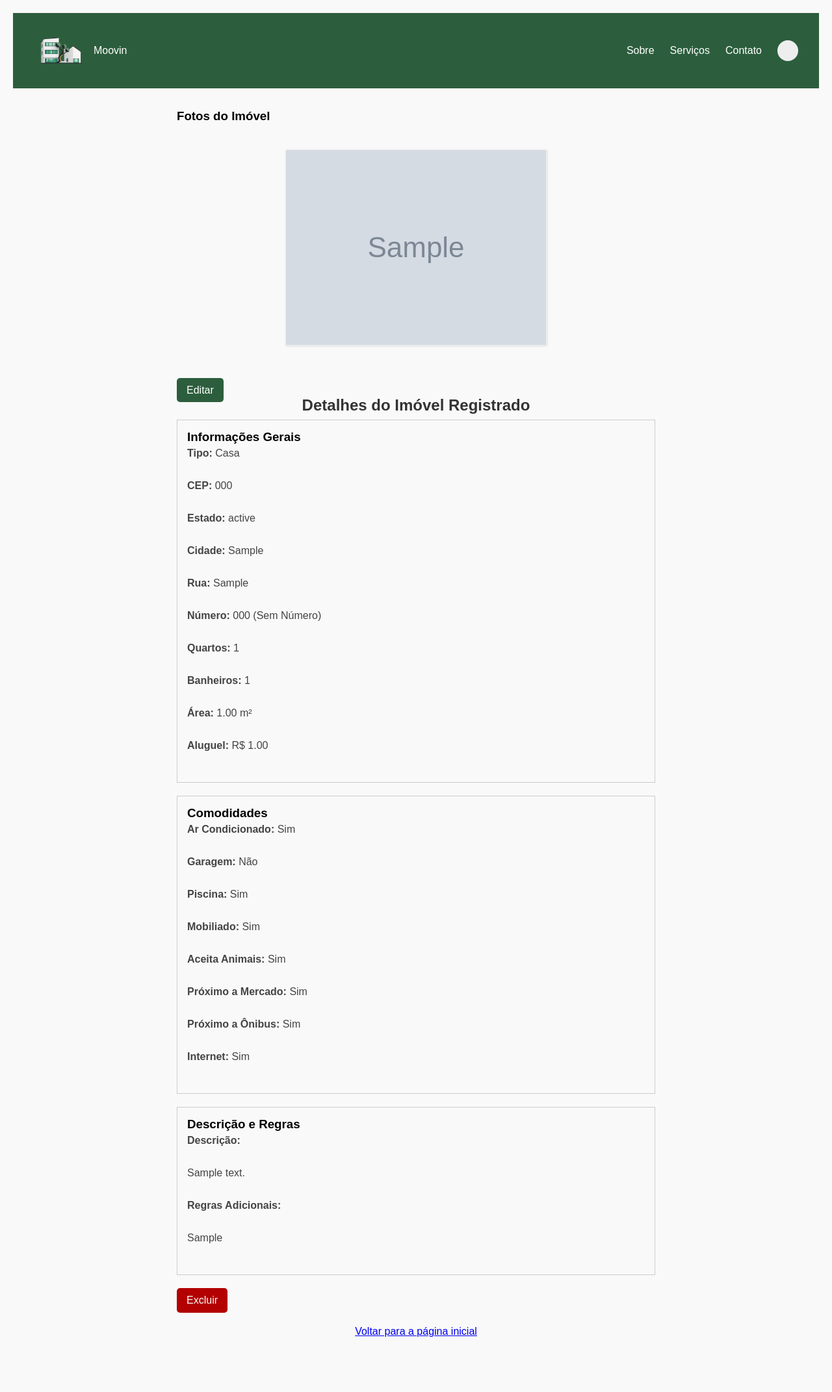
After one commit to Swampertian/Moovin, a Django app: page /immobile/immobile_detail/1/ in a window 1280 px wide. The commit adds this page. Shown: the whole page at 65% size. Run offline with Django 5.2, Linux system fonts and the light colour scheme; tables that the repository leaves empty hold one stand-in row (values such as "Sample post"); grey boxes marked "Sample" are stand-in pictures.

Commit message:
paginas de detalhe, ediçao e botao de exclusao

```diff
--- a/Backend/immobile/forms.py
+++ b/Backend/immobile/forms.py
@@ -119,6 +119,11 @@ class ImmobileForm(forms.ModelForm):
 
 
 class ImmobilePhotoForm(forms.ModelForm):
+    image = forms.FileField(
+        widget=forms.FileInput(attrs={'multiple': False}),
+        label='Adicione fotos do imóvel',
+        required=True
+    )
     class Meta:
         model = ImmobilePhoto
         fields = ['image']
--- /dev/null
+++ b/Backend/immobile/templates/immobile/immobile_detail.html
@@ -0,0 +1,160 @@
+{% load static %}
+<!DOCTYPE html>
+<html lang="pt-br">
+<head>
+    <meta charset="UTF-8">
+    <meta name="viewport" content="width=device-width, initial-scale=1.0">
+    <title>Detalhes do Imóvel</title>
+    <link rel="stylesheet" href="{% static 'immobile/css/style.css' %}">
+    <style>
+        body {
+            font-family: sans-serif;
+            margin: 20px;
+        }
+        .immobile-detail {
+            border: 1px solid #ccc;
+            padding: 15px;
+            margin-bottom: 20px;
+        }
+        h2 {
+            color: #333;
+            text-align: center;
+            margin-bottom: 20px;
+        }
+        p {
+            margin: 5px 0;
+        }
+        .photos {
+            margin-top: 20px;
+            display: flex;
+            justify-content: center;
+            align-items: center;
+            flex-wrap: wrap;
+            gap: 10px;
+        }
+        .photo-item {
+            max-width: 95%;
+            height: auto;
+            border: 1px solid #eee;
+            box-shadow: 1px 1px 3px #ddd;
+            margin: 20px auto;
+        }
+        .photo-item img {
+            width: 100%;
+            height: auto;
+            display: block;
+        }
+        .edit-button, .delete-button{
+
+            top: 20px;
+            right: 20px;
+            background-color: #2c5e3d;
+            color: white;
+            border: none;
+            padding: 10px 15px;
+            border-radius: 5px;
+            cursor: pointer;
+            text-decoration: none;
+            font-size: 1em;
+        }
+
+        .edit-button {
+            right: 20px;
+            background-color: #2c5e3d;
+            text-decoration: none;
+        }
+        .edit-button:hover {
+            background-color: #367c3f;
+        }
+        .delete-button {
+            right: 20px;
+            background-color: #b30000;
+        }
+        .delete-button:hover {
+            background-color: #e60000;
+        }
+
+        .link-voltar {
+            text-align: center;
+            margin-top: 20px;
+        }
+    </style>
+</head>
+<body>
+    <header>
+        <div class="logo">
+          <img src="{% static 'immobile/img/logo.png' %}" height="15%" width="15%" alt="Moovin">
+          <span>Moovin</span>
+        </div>
+        <nav>
+          <a href="#">Sobre</a>
+          <a href="#">Serviços</a>
+          <a href="#">Contato</a>
+          <div class="perfil-icon"></div>
+        </nav>
+      </header>
+    <main>
+
+        {% if immobile.photos.all %}
+        <div class="immobile-detail" style="border: none; padding: 0; margin-bottom: 40px;">
+            <h3>Fotos do Imóvel</h3>
+            <div class="photos">
+                {% for photo in immobile.photos.all %}
+                <div class="photo-item">
+                    <img src="{{ photo.image.url }}" alt="Foto do Imóvel">
+                </div>
+                {% endfor %}
+            </div>
+        </div>
+        {% endif %}
+
+        <a href="{% url 'immobile_edit' pk=immobile.pk %}" class="edit-button">Editar</a>
+
+
+        <h2>Detalhes do Imóvel Registrado</h2>
+
+        <div class="immobile-detail">
+            <h3>Informações Gerais</h3>
+            <p><strong>Tipo:</strong> {{ immobile.get_property_type_display }}</p>
+            <p><strong>CEP:</strong> {{ immobile.zip_code }}</p>
+            <p><strong>Estado:</strong> {{ immobile.state }}</p>
+            <p><strong>Cidade:</strong> {{ immobile.city }}</p>
+            <p><strong>Rua:</strong> {{ immobile.street }}</p>
+            <p><strong>Número:</strong> {{ immobile.number }}{% if immobile.no_number %} (Sem Número){% endif %}</p>
+            <p><strong>Quartos:</strong> {{ immobile.bedrooms }}</p>
+            <p><strong>Banheiros:</strong> {{ immobile.bathrooms }}</p>
+            <p><strong>Área:</strong> {{ immobile.area }} m²</p>
+            <p><strong>Aluguel:</strong> R$ {{ immobile.rent }}</p>
+        </div>
+
+        <div class="immobile-detail">
+            <h3>Comodidades</h3>
+            <p><strong>Ar Condicionado:</strong> {% if immobile.air_conditioning %}Sim{% else %}Não{% endif %}</p>
+            <p><strong>Garagem:</strong> {% if immobile.garage %}Sim{% else %}Não{% endif %}</p>
+            <p><strong>Piscina:</strong> {% if immobile.pool %}Sim{% else %}Não{% endif %}</p>
+            <p><strong>Mobiliado:</strong> {% if immobile.furnished %}Sim{% else %}Não{% endif %}</p>
+            <p><strong>Aceita Animais:</strong> {% if immobile.pet_friendly %}Sim{% else %}Não{% endif %}</p>
+            <p><strong>Próximo a Mercado:</strong> {% if immobile.nearby_market %}Sim{% else %}Não{% endif %}</p>
+            <p><strong>Próximo a Ônibus:</strong> {% if immobile.nearby_bus %}Sim{% else %}Não{% endif %}</p>
+            <p><strong>Internet:</strong> {% if immobile.internet %}Sim{% else %}Não{% endif %}</p>
+        </div>
+
+        <div class="immobile-detail">
+            <h3>Descrição e Regras</h3>
+            <p><strong>Descrição:</strong></p>
+            <p>{{ immobile.description|linebreaksbr }}</p>
+            {% if immobile.additional_rules %}
+            <p><strong>Regras Adicionais:</strong></p>
+            <p>{{ immobile.additional_rules|linebreaksbr }}</p>
+            {% endif %}
+        </div>
+
+        <form method="post" action="{% url 'immobile_delete' pk=immobile.pk %}" style="display: inline;">
+            {% csrf_token %}
+            <button type="submit" class="delete-button" onclick="return confirm('Tem certeza que deseja excluir este imóvel?')">Excluir</button>
+        </form>
+
+        <p class="link-voltar"><a href="/">Voltar para a página inicial</a></p>
+    </main>
+</body>
+</html>
--- a/Backend/immobile/templates/immobile/register_step3.html
+++ b/Backend/immobile/templates/immobile/register_step3.html
@@ -58,7 +58,7 @@
                   <div class="upload-icon">📤</div>
                   <p>Máx. 70 MB, PNG, JPEG</p>
 
-                  <input type="file" name="image"  multiple accept=".png,.jpg,.jpeg">
+                  <input type="file" name="image"  accept=".png,.jpg,.jpeg">
                   {{ photo_form.images.errors }}
               </div>
           </div>
--- a/Backend/immobile/urls.py
+++ b/Backend/immobile/urls.py
@@ -4,5 +4,9 @@ from . import views
 urlpatterns = [
     path('register/part1/', views.ImmobileRegisterPart1View.as_view(), name='register_immobile_part1'),
     path('register/part2/<int:immobile_id>/', views.ImmobileRegisterPart2View.as_view(), name='register_immobile_part2'),
+    path('immobile_detail/<int:pk>/', views.ImmobileDetailTemplateView.as_view(), name='immobile_detail'),
+    path('immobile_edit/<int:pk>/', views.ImmobileEditViewPart1.as_view(), name='immobile_edit'),
+    path('immobile/edit/part2/<int:pk>/', views.ImmobileEditViewPart2.as_view(), name='immobile_edit_part2'),
+    path('immobile_delete/<int:pk>/', views.ImmobileDeleteView.as_view(), name='immobile_delete'),
     # Adicione outras URLs específicas do seu app 'immobile' aqui
 ]
--- a/Backend/immobile/views.py
+++ b/Backend/immobile/views.py
@@ -1,10 +1,22 @@
 from django.shortcuts import redirect, get_object_or_404
 from django.views.generic import TemplateView
 from django.views.generic.edit import CreateView, UpdateView, FormView
-from django.urls import reverse_lazy
+from django.urls import reverse,reverse_lazy
 from .forms import ImmobileRegisterPart1Form, ImmobileRegisterPart2Form, ImmobileForm, ImmobilePhotoForm
 from .models import Immobile, ImmobilePhoto
 from django.http import HttpResponse
+from django.views.generic import DetailView
+from django.views import View
+class ImmobileDetailTemplateView(TemplateView):
+    template_name = 'immobile/immobile_detail.html'
+    context_object_name = 'immobile'  # O nome da variável no template
+
+    def get_context_data(self, **kwargs):
+        context = super().get_context_data(**kwargs)
+        pk = self.kwargs.get('pk')
+        immobile = get_object_or_404(Immobile, pk=pk)
+        context[self.context_object_name] = immobile
+        return context
 
 class ImmobileRegisterPart1View(CreateView):
     model = Immobile
@@ -24,7 +36,7 @@ class ImmobileRegisterPart2View(UpdateView, FormView):
     model = Immobile
     form_class = ImmobileRegisterPart2Form
     template_name = 'immobile/register_step3.html'
-    success_url = reverse_lazy('immobile_detail')  # Defina sua URL de sucesso
+
     photo_form_class = ImmobilePhotoForm
 
     def get_object(self, queryset=None):
@@ -39,9 +51,12 @@ class ImmobileRegisterPart2View(UpdateView, FormView):
     def post(self, request, *args, **kwargs):
         self.object = self.get_object()
         form_part2 = self.get_form()
-        photo_form = self.photo_form_class(request.FILES)
+        photo_form = self.photo_form_class(request.POST, request.FILES)
 
         print(f"request.FILES: {request.FILES}")
+        print(f"photo_form.data: {photo_form.data}")
+        print(f"photo_form.files: {photo_form.files}")
+        print(f"photo_form.errors: {photo_form.errors}")
         print(f"form_part2.is_valid(): {form_part2.is_valid()}")
         print(f"photo_form.is_valid(): {photo_form.is_valid()}")
 
@@ -51,14 +66,68 @@ class ImmobileRegisterPart2View(UpdateView, FormView):
             return self.form_invalid(form_part2, photo_form)
 
     def form_valid(self, form_part2, photo_form):
-        form_part2.save()
-        for image in self.request.FILES.getlist('images'):
-            print(f"Salvando imagem: {image.name}")
-            ImmobilePhoto.objects.create(immobile=self.object, image=image)
-        return redirect(self.get_success_url(), immobile_id=self.object.id_immobile)
+        immobile = form_part2.save()  # Salva as informações do imóvel
+        if 'image' in self.request.FILES:
+            image_file = self.request.FILES.get('image')
+            print(f"Salvando imagem: {image_file.name}")
+            ImmobilePhoto.objects.create(immobile=immobile, image=image_file)
+        return redirect(reverse('immobile_detail', kwargs={'pk': immobile.pk}))
 
     def form_invalid(self, form_part2, photo_form):
         return self.render_to_response(self.get_context_data(form=form_part2, photo_form=photo_form))
+
+class ImmobileEditViewPart1(UpdateView):
+    model = Immobile
+    form_class = ImmobileRegisterPart1Form
+    template_name = 'immobile/register_step2.html'
+
+    def get_object(self, queryset=None):
+        pk = self.kwargs.get('pk')
+        return get_object_or_404(Immobile, pk=pk)
+
+    def form_valid(self, form):
+        immobile = form.save()
+        return redirect(reverse('immobile_edit_part2', kwargs={'pk': immobile.pk}))
+
+class ImmobileEditViewPart2(UpdateView, FormView):
+    model = Immobile
+    form_class = ImmobileRegisterPart2Form
+    template_name = 'immobile/register_step3.html'
+    photo_form_class = ImmobilePhotoForm
+
+    def get_object(self, queryset=None):
+        pk = self.kwargs.get('pk')
+        return get_object_or_404(Immobile, pk=pk)
+
+    def get_context_data(self, **kwargs):
+        context = super().get_context_data(**kwargs)
+        if 'photo_form' not in kwargs:
+            context['photo_form'] = self.photo_form_class(instance=self.object)
+        return context
+
+    def post(self, request, *args, **kwargs):
+        self.object = self.get_object()
+        form_part2 = self.get_form()
+        photo_form = self.photo_form_class(request.POST, request.FILES, instance=self.object)
+        if form_part2.is_valid() and photo_form.is_valid():
+            return self.form_valid(form_part2, photo_form)
+        else:
+            return self.form_invalid(form_part2, photo_form)
+
+    def form_valid(self, form_part2, photo_form):
+        immobile = form_part2.save()
+        for image in self.request.FILES.getlist('image'):
+            ImmobilePhoto.objects.create(immobile=immobile, image=image)
+        return redirect(reverse('immobile_detail', kwargs={'pk': immobile.pk}))
+
+    def form_invalid(self, form_part2, photo_form):
+        return self.render_to_response(self.get_context_data(form=form_part2, photo_form=photo_form))
+
+class ImmobileDeleteView(View):
+    def post(self, request, pk):
+        immobile = get_object_or_404(Immobile, pk=pk)
+        immobile.delete()
+        return redirect(reverse_lazy('home'))
 
 #class RegisterView(TemplateView):
     #template_name = 'immobile/register_step1.html'
```
Also changed, not shown: Backend/backend/settings.py (+6 -6 lines), Backend/immobile/consts.py (+6 -5 lines), Backend/immobile/migrations/0005_alter_immobile_property_type_alter_immobile_status.py (added).
